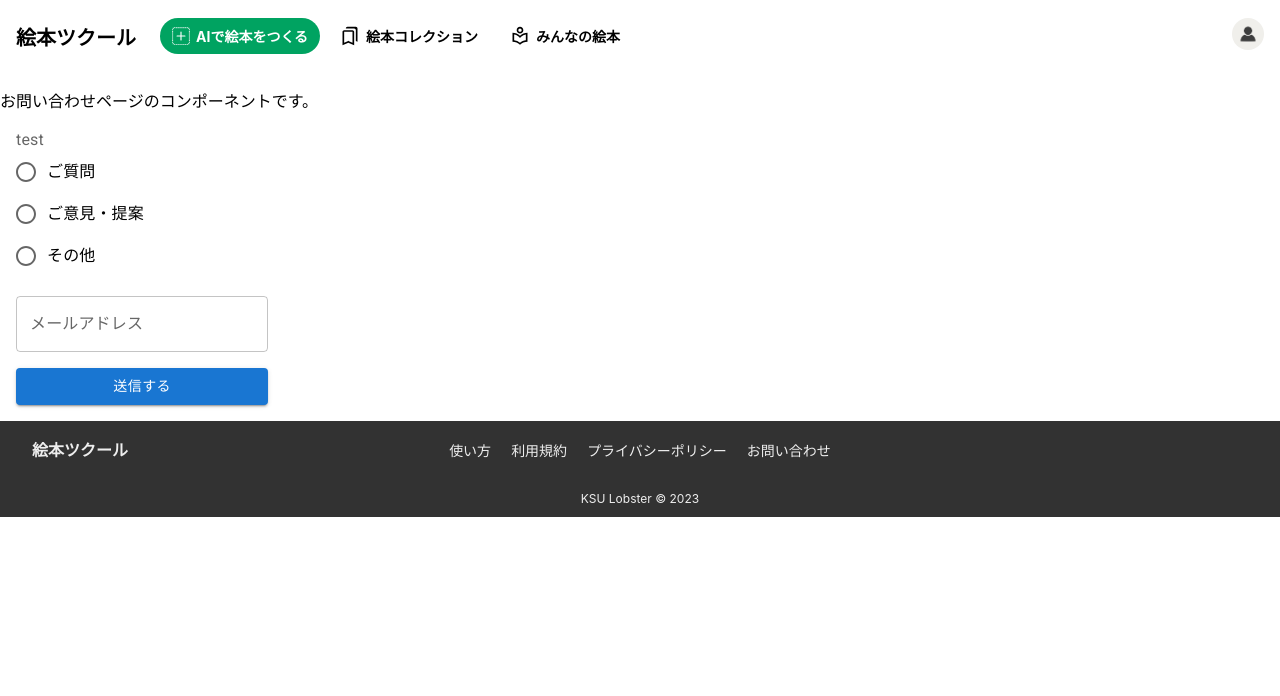
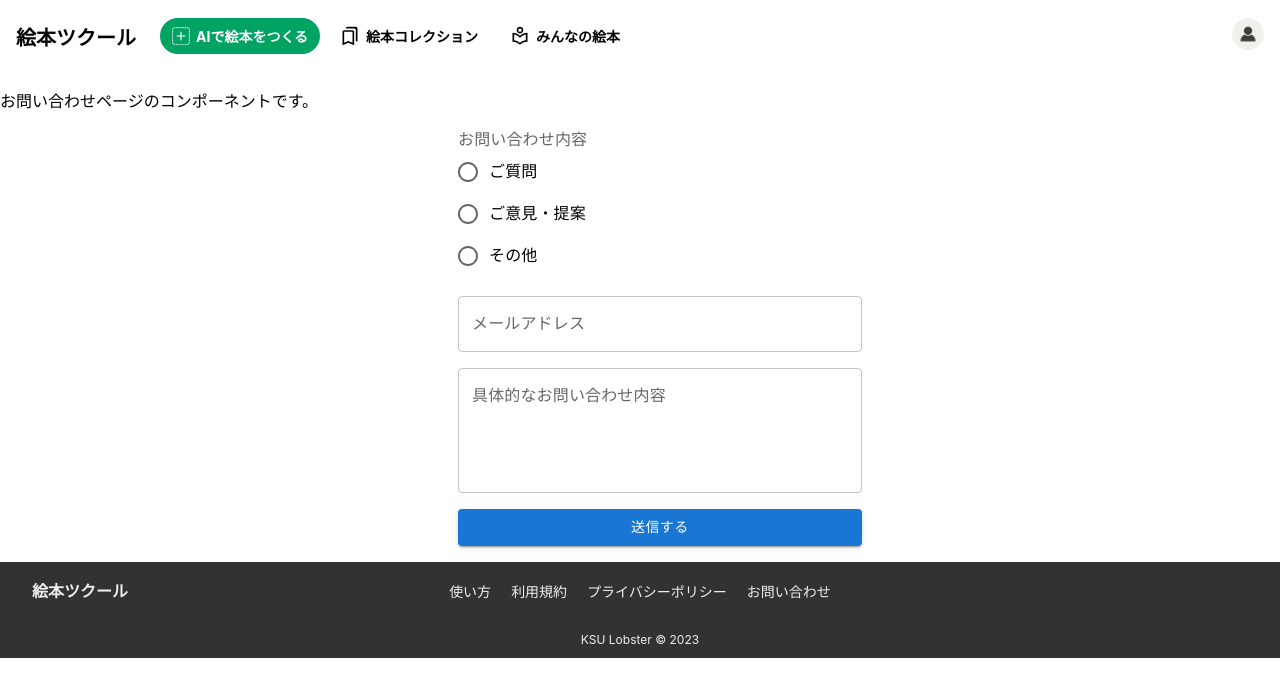
Before and after one commit to KsuLobster/hackathon_lobster, a React (Create React App) app: page /contact in a window 1280 px wide. Shown: the top 696 px of the page. Built offline with nearby package versions, Linux system fonts and the light colour scheme.

Commit message:
メインテキストエリアと中央揃えの実装

```diff
--- a/src/pages/Contact.tsx
+++ b/src/pages/Contact.tsx
@@ -16,28 +16,45 @@ import { useForm, SubmitHandler, Controller } from 'react-hook-form'
 
 // 入力値の定義をする
 type Inputs = {
-  content: number
-  adress: string
+  radioContent: number
+  textAdress: string
+  textMatter: string
 }
 
 function Contact() {
   // useFormで必要な関数を取得し、デフォルト値を指定する
   const { control, handleSubmit } = useForm<Inputs>({
     defaultValues: {
-      content: -1,
-      adress: '',
+      radioContent: -1,
+      textAdress: '',
+      textMatter: '',
     },
   })
 
   // 検証ルールを指定する
   const validationRules = {
-    content: {
+    radioContent: {
       validate: (value: number) => value !== -1 || 'いずれかを選択してください',
     },
-    adress: {
+    textAdress: {
       validate: (val: string) => {
-        if (val == null) {
+        if (val == '') {
           return 'メールアドレスを入力してください。'
+        }
+        if (
+          !val.match(
+            /^[A-Za-z0-9]{1}[A-Za-z0-9_.-]*@{1}[A-Za-z0-9_.-]+\.[A-Za-z0-9]+$/
+          )
+        ) {
+          return '正しいメールアドレスを入力してください'
+        }
+        return true
+      },
+    },
+    textMatter: {
+      validate: (val: string) => {
+        if (val == '') {
+          return '問い合わせ内容を入力してください'
         }
         return true
       },
@@ -46,27 +63,32 @@ function Contact() {
 
   // サブミット時の処理を作成する
   const onSubmit: SubmitHandler<Inputs> = (data: Inputs) => {
-    console.log(`submit: ${data.content}`)
-    console.log(`submit: ${data.adress}`)
+    console.log(`submit: ${data.radioContent}`)
+    console.log(`submit: ${data.textAdress}`)
+    console.log(`submit: ${data.textMatter}`)
   }
 
   return (
     <div className="App">
       <p>お問い合わせページのコンポーネントです。</p>
+      <Container maxWidth="xs">
         <Stack
           component="form"
           noValidate
+          justifyContent="center"
           onSubmit={handleSubmit(onSubmit)}
           spacing={2}
-        sx={{ m: 2, width: '25ch' }}
+          sx={{ m: 2, width: '40ch' }}
         >
           <Controller
-          name="content"
+            name="radioContent"
             control={control}
-          rules={validationRules.content}
+            rules={validationRules.radioContent}
             render={({ field, fieldState }) => (
               <FormControl error={fieldState.invalid}>
-              <FormLabel id="radio-buttons-group-lavel">test</FormLabel>
+                <FormLabel id="radio-buttons-group-lavel">
+                  お問い合わせ内容
+                </FormLabel>
                 <RadioGroup
                   aria-lavelledby="radio-buttons-group-label"
                   value={field.value}
@@ -96,9 +118,9 @@ function Contact() {
             )}
           />
           <Controller
-          name="adress"
+            name="textAdress"
             control={control}
-          rules={validationRules.adress}
+            rules={validationRules.textAdress}
             render={({ field, fieldState }) => (
               <TextField
                 {...field}
@@ -109,11 +131,27 @@ function Contact() {
               />
             )}
           />
-
+          <Controller
+            name="textMatter"
+            control={control}
+            rules={validationRules.textMatter}
+            render={({ field, fieldState }) => (
+              <TextField
+                {...field}
+                type="text"
+                label="具体的なお問い合わせ内容"
+                multiline
+                rows={4}
+                error={fieldState.invalid}
+                helperText={fieldState.error?.message}
+              />
+            )}
+          />
           <Button variant="contained" type="submit">
             送信する
           </Button>
         </Stack>
+      </Container>
     </div>
   )
 }
```
Lines whose indentation alone changed are shown as unchanged.
